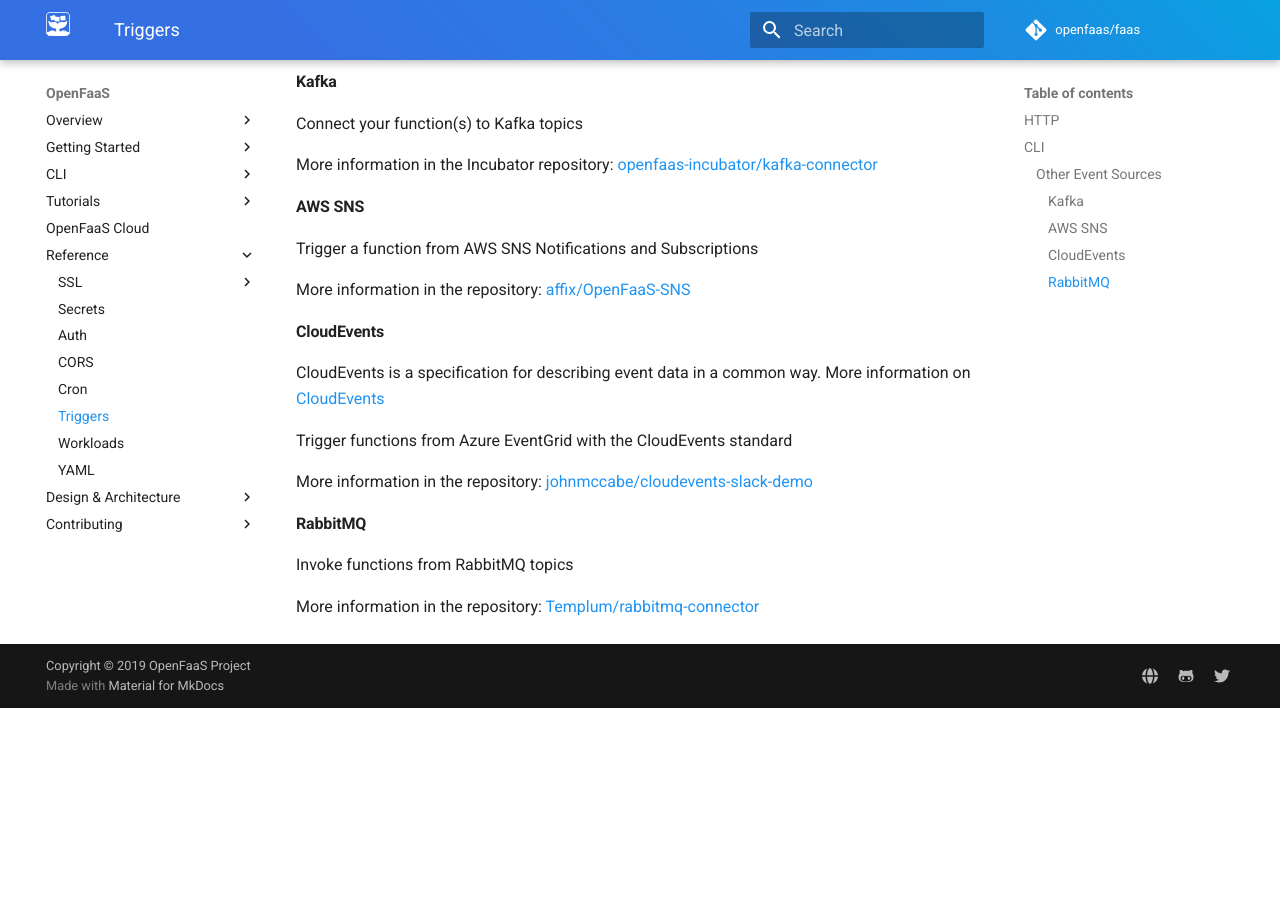
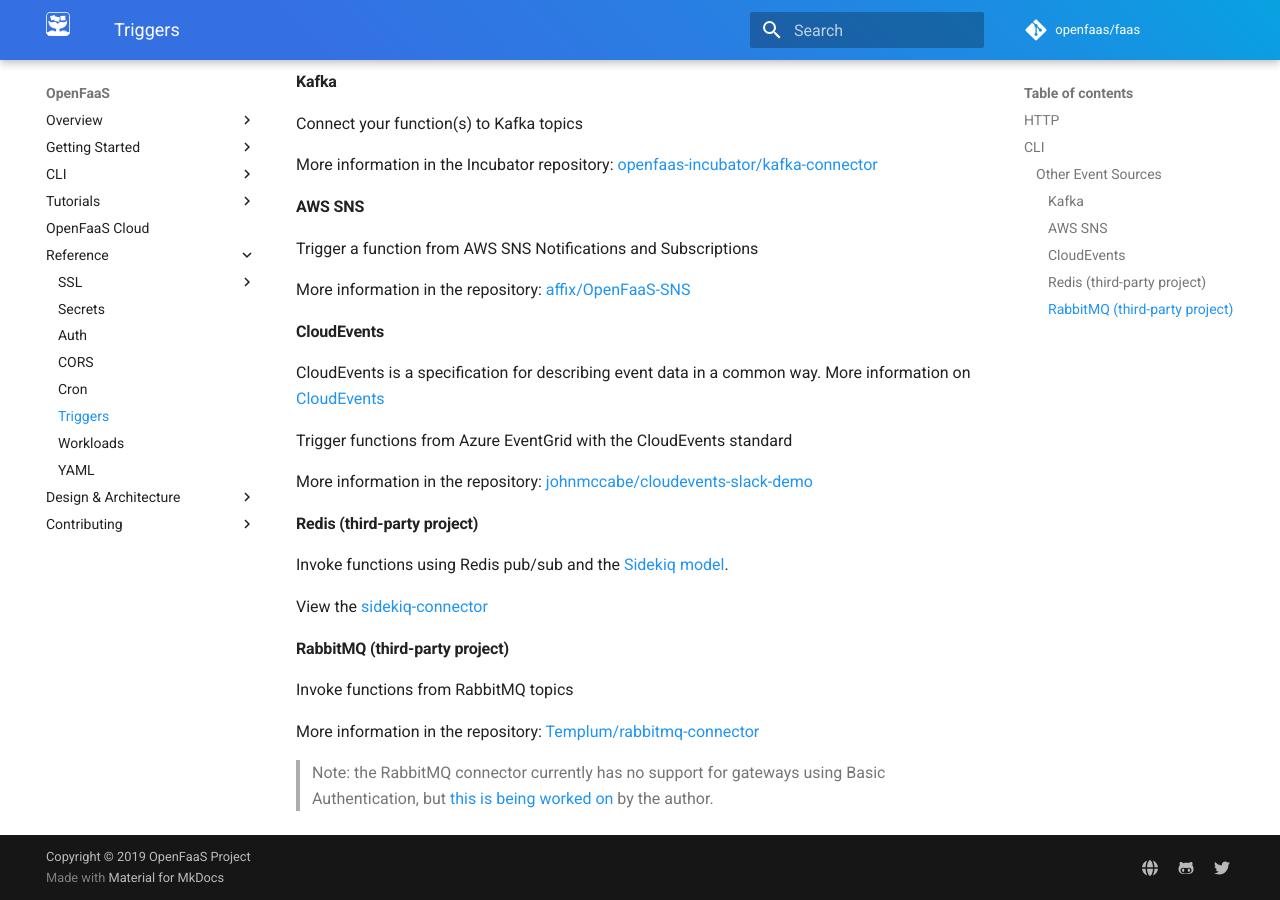
Before and after one commit to openfaas/docs, an MkDocs documentation site: the page built from docs/reference/triggers.md, in a window 1280 px wide and 900 px high, scrolled down 856 px. Built offline with MkDocs 1.6.1 and Material for MkDocs 9.7.7, drawn with Linux system fonts in a browser that asks for light colours; comment, search, counter and statistics services are not loaded; before the commit the page ends 1564 px from its top, so only the background shows below that.

Commit message:
Add Redis
Adds Redis connector example via @affix

Signed-off-by: Alex Ellis (VMware) <alexellis2@gmail.com>

```diff
--- a/docs/reference/triggers.md
+++ b/docs/reference/triggers.md
@@ -28,23 +28,35 @@ echo "triggered" | faas-cli invoke figlet
 ### Other Event Sources
 
 #### Kafka
+
 Connect your function(s) to Kafka topics
 
 More information in the Incubator repository: [openfaas-incubator/kafka-connector](https://github.com/openfaas-incubator/kafka-connector)
 
 #### AWS SNS
+
 Trigger a function from AWS SNS Notifications and Subscriptions
 
 More information in the repository: [affix/OpenFaaS-SNS](https://github.com/affix/OpenFaaS-SNS)
 
 #### CloudEvents
+
 CloudEvents is a specification for describing event data in a common way. More information on [CloudEvents](https://cloudevents.io/)
 
 Trigger functions from Azure EventGrid with the CloudEvents standard
 
 More information in the repository: [johnmccabe/cloudevents-slack-demo](https://github.com/johnmccabe/cloudevents-slack-demo)
 
-#### RabbitMQ
+#### Redis (third-party project)
+
+Invoke functions using Redis pub/sub and the [Sidekiq model](https://sidekiq.org).
+
+View the [sidekiq-connector](https://github.com/affix/sidekiq-connector)
+
+#### RabbitMQ (third-party project)
+
 Invoke functions from RabbitMQ topics
 
 More information in the repository: [Templum/rabbitmq-connector](https://github.com/Templum/rabbitmq-connector)
+
+> Note: the RabbitMQ connector currently has no support for gateways using Basic Authentication, but [this is being worked on](https://github.com/Templum/rabbitmq-connector/issues/2) by the author.
```
